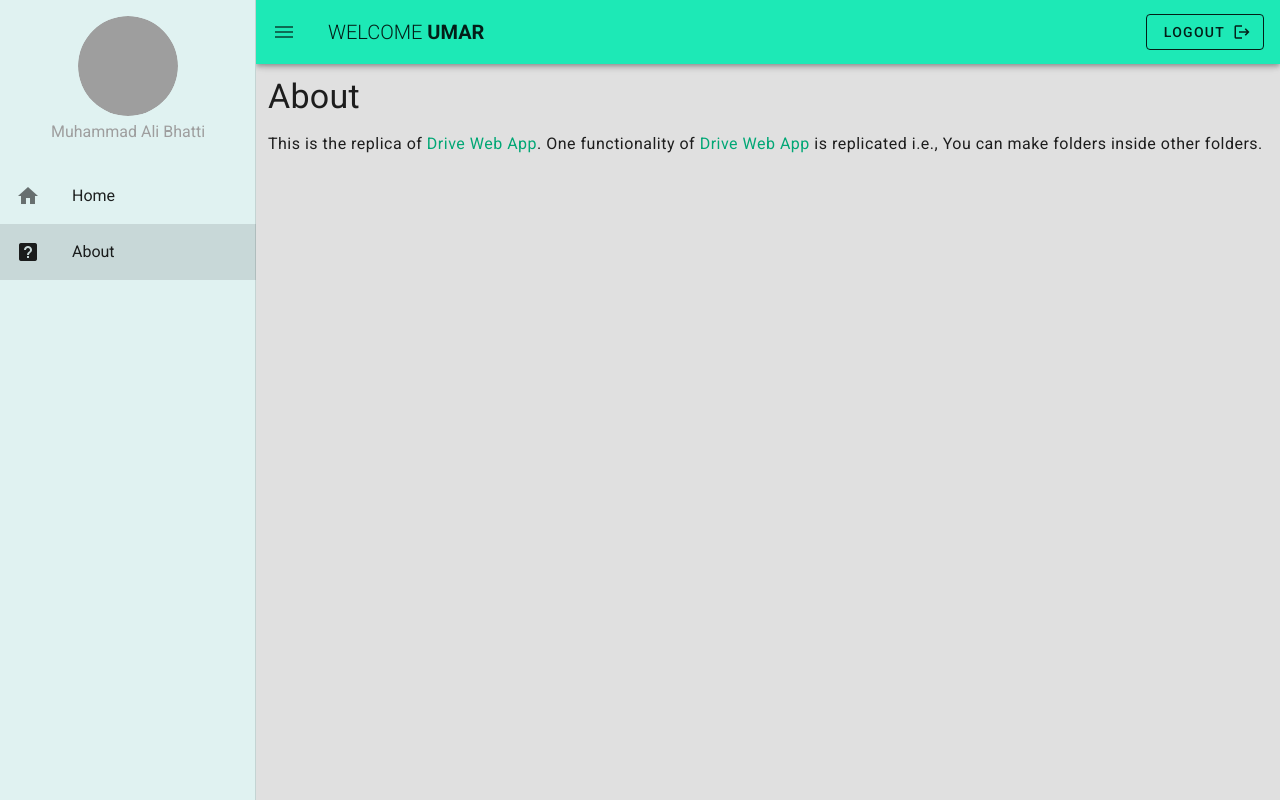
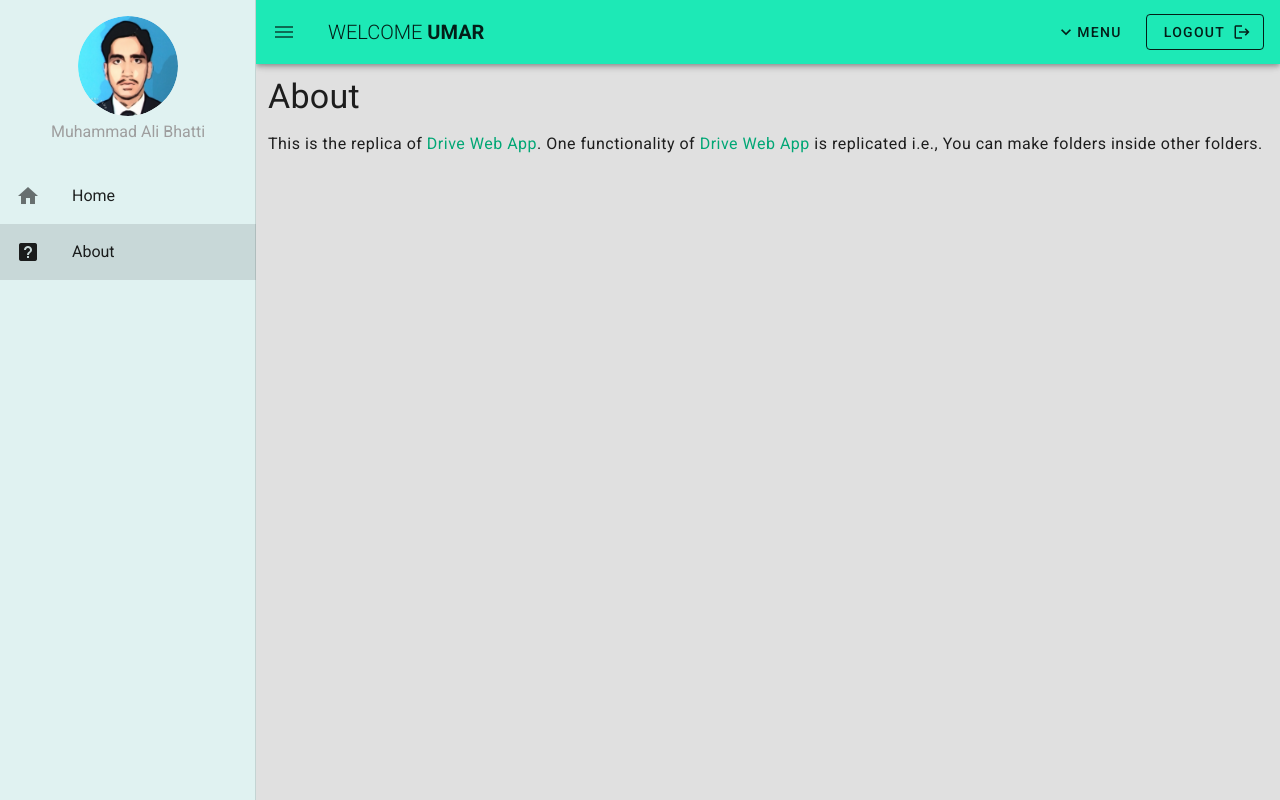
Before and after one commit to Ali-Bhatti/my-drive, a Vue app: page /about in a window 1280 px wide. Built offline with nearby package versions, Linux system fonts and the light colour scheme; grey boxes are pictures that could not be loaded.

Commit message:
Added Dropdown Menu

```diff
--- a/src/components/Layout/Navbar.vue
+++ b/src/components/Layout/Navbar.vue
@@ -7,6 +7,33 @@
         <span class="font-weight-bold">{{ name }}</span>
       </v-toolbar-title>
       <v-spacer></v-spacer>
+
+      <!-- dropdown menu -->
+      <v-menu offset-y>
+        <template v-slot:activator="{ on, attrs }">
+          <v-btn
+            text
+            v-bind="attrs"
+            v-on="on"
+            class="mr-2"
+          >
+            <v-icon dense>expand_more</v-icon>
+            <!-- <span class="d-none d-sm-flex">Menu</span> -->
+            <span>Menu</span>
+          </v-btn>
+        </template>
+          <v-list>
+            <v-list-item
+              v-for="(link, index) in links"
+              :key="index"
+              route
+              :to="link.route"
+            >
+              <v-list-item-title>{{ link.text }}</v-list-item-title>
+            </v-list-item>
+          </v-list>
+      </v-menu>
+
       <v-btn outlined>
         Logout
         <v-icon right>logout</v-icon>
```
Also changed, not shown: public/avatar.png (added).
